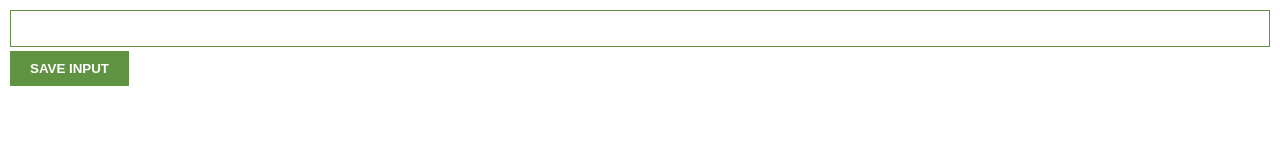
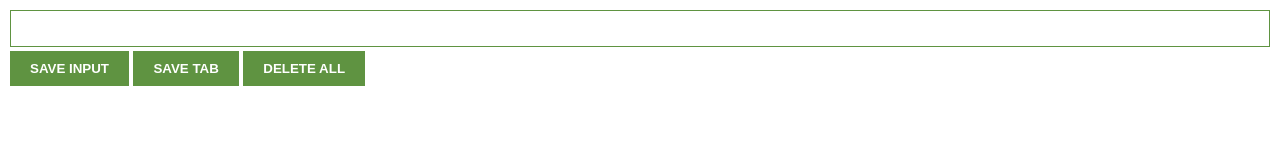
Before and after one commit to DGempis/First-Chrome-Extension, a plain HTML site: page index.html in a window 1280 px wide. Drawn offline with Linux system fonts and the light colour scheme.

Commit message:
added  input and tab btn's

```diff
--- a/index.html
+++ b/index.html
@@ -10,6 +10,8 @@
 <body>
     <input type="text" id="input-el">
     <button id="input-btn">SAVE INPUT</button>
+    <button id="tab-btn">SAVE TAB</button>
+    <button id="delete-btn">DELETE ALL</button>
     <ul id="ul-el"></ul>
 
     <!-- JavaScript -->
```
